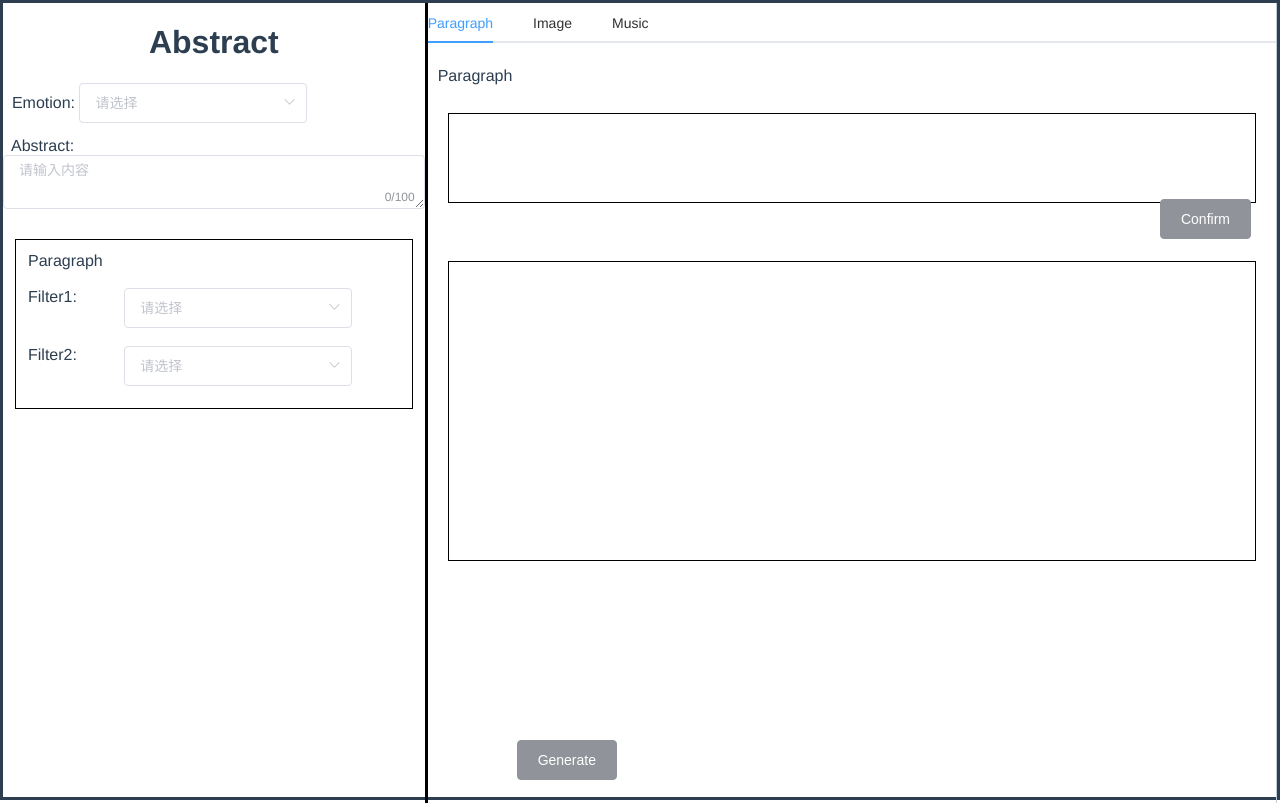
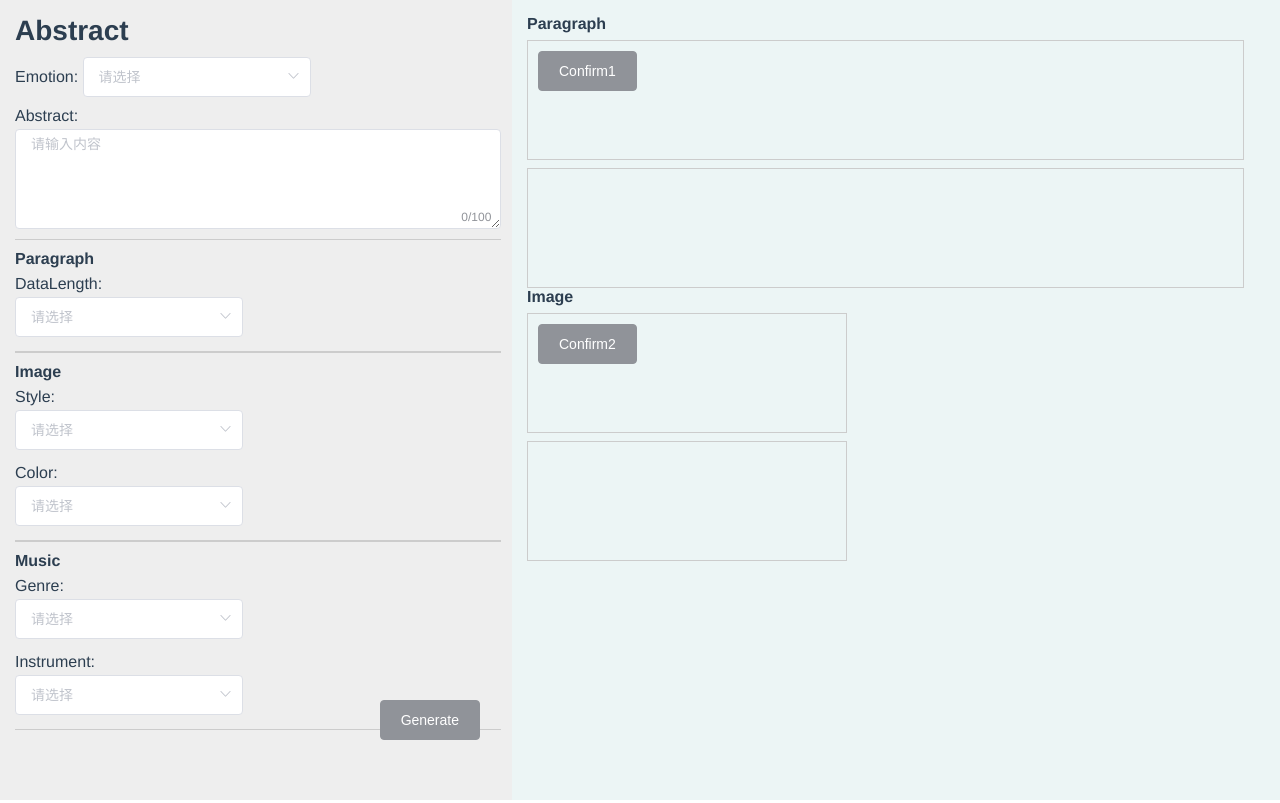
Before and after one commit to tinagty/emotion_project_demo, a Vue app: page /#/ in a window 1280 px wide. Built offline with nearby package versions, Linux system fonts and the light colour scheme.

Commit message:
重新布局左边完成

```diff
--- a/package.json
+++ b/package.json
@@ -13,6 +13,7 @@
   },
   "dependencies": {
     "element-ui": "^2.15.3",
+    "node-sass": "^4.14.1",
     "vue": "^2.5.2",
     "vue-router": "^3.0.1"
   },
@@ -46,8 +47,10 @@
     "postcss-loader": "^2.0.8",
     "postcss-url": "^7.2.1",
     "rimraf": "^2.6.0",
+    "sass-loader": "^7.3.0",
     "semver": "^5.3.0",
     "shelljs": "^0.7.6",
+    "style-loader": "^3.2.1",
     "uglifyjs-webpack-plugin": "^1.1.1",
     "url-loader": "^0.5.8",
     "vue-jest": "^1.0.2",
--- a/src/App.vue
+++ b/src/App.vue
@@ -25,9 +25,10 @@ export default {
   font-family: 'Avenir', Helvetica, Arial, sans-serif;
   -webkit-font-smoothing: antialiased;
   -moz-osx-font-smoothing: grayscale;
-  text-align: center;
+  /*text-align: center;*/
   color: #2c3e50;
-  border-style:solid;
+  padding: 0;
+  /*border-style:solid;*/
 }
 
 </style>
--- /dev/null
+++ b/src/components/css/pos.scss
@@ -0,0 +1,82 @@
+.pos {
+  position: fixed;
+  left: 0;
+  right: 0;
+  top: 0;
+  bottom: 0;
+  display: flex;
+  .input-title {
+    margin-bottom: 4px;
+  }
+  .input-box{
+    margin-bottom: 8px;
+  }
+  .big-title {
+    font-size: 16px;
+    font-weight: bold;
+    margin-bottom: 7px;
+  }
+  .biggest-title{
+    font-size: 28px;
+    font-weight: bold;
+    margin-bottom: 10px;
+  }
+  .left-container {
+    position: relative;
+    left: 0;
+    padding: 15px;
+    display: flex;
+    flex-flow: column nowrap;
+    justify-content: left;
+    align-items: flex-start;
+    height: 100vh;
+    width: 40vw;
+    background: #eee;
+    .input-line {
+      margin-bottom: 10px;
+    }
+    .big-box{
+      padding: 10px 0 0;
+      width: 38vw;
+      border-bottom: 1px solid #ccc;
+      border-top: 1px solid #ccc;
+    }
+    .el-textarea__inner {
+      width: 38vw;
+      height: 100px;
+    }
+    .generate-button {
+      position: absolute;
+      right: 32px;
+      bottom: 60px;
+    }
+  }
+  .right-container {
+    height: 100vh;
+    background: #ECF5F5;
+    width: 60vw;
+    padding:15px;
+    .confirm-button1{
+      position: absolute;
+      right: 28px;
+      top: 128px;
+    }
+    .confirm-button2{
+      position: absolute;
+      right: 108px;
+      top: 228px;
+    }
+    .confirm-box{
+      padding: 10px;
+      width: 56vw;
+      border: 1px solid #ccc;
+      height: 15vh;
+    }
+    .confirm-smallBox{
+      padding: 10px;
+      width: 25vw;
+      border: 1px solid #ccc;
+      height: 15vh;
+    }
+  }
+}
--- a/src/components/page/Pos.vue
+++ b/src/components/page/Pos.vue
@@ -1,24 +1,20 @@
 <template>
   <div class="pos">
-    <el-row>
-      <el-col :span='8' class="right-style" id="right-list">
-        <h1>Abstract</h1>
-        <div style="float:left">
-          &nbsp Emotion:
-            <el-select v-model="value" placeholder="请选择">
+    <div class="left-container">
+      <div class="biggest-title">Abstract</div>
+      <div class="input-line">
+        Emotion:
+        <el-select v-model="emoValue" placeholder="请选择">
           <el-option
-                v-for="item in options1"
+            v-for="item in emotion"
             :key="item.value"
             :label="item.label"
             :value="item.value">
           </el-option>
         </el-select>
-
       </div>
-        <br/><br/><br/>
-        <div>
-          <div style="float:left">&nbsp Abstract:</div>
-          <br/>
+      <div class="input-line">
+        <div class="input-title">Abstract:</div>
         <el-input
           type="textarea"
           placeholder="请输入内容"
@@ -28,62 +24,180 @@
         >
         </el-input>
       </div>
-
-        <br/>
-        <div class="bigBox">
+      <div class="big-box">
         <div>
-            <div style="float:left">Paragraph</div><br/><br/>
-            <div style="float:left">Filter1:</div>
-
-              <el-select v-model="para_value" placeholder="请选择">
+          <div class="input-title big-title">Paragraph</div>
+          <div class="input-line">
+            <div class="input-title">DataLength:</div>
+            <el-select class="input-title" v-model="paraValue" placeholder="请选择">
               <el-option
-                  v-for="item in paragraph_f1"
-                  :key="item.para_value"
-                  :label="item.para_label"
-                  :value="item.para_value">
+                v-for="item in paragraphF1"
+                :key="item.value"
+                :label="item.label"
+                :value="item.value">
               </el-option>
             </el-select>
-
-            <br/> <br/>
-            <div style="float:left">Filter2:</div>
-
-              <el-select v-model="value3" placeholder="请选择">
+          </div>
+        </div>
+      </div>
+      <div class="big-box">
+        <div>
+          <div class="input-title big-title">Image</div>
+          <div class="input-line">
+            <div class="input-title">Style:</div>
+            <el-select class="input-title" v-model="imgValue1" placeholder="请选择">
               <el-option
-                  v-for="item in options3"
-                  :key="item.value3"
-                  :label="item.label3"
-                  :value="item.value3">
+                v-for="item in imageF1"
+                :key="item.value"
+                :label="item.label"
+                :value="item.value">
               </el-option>
             </el-select>
+          </div>
+          <div class="input-line">
+            <div class="input-title">Color:</div>
+            <el-select class="input-title" v-model="imgValue2" placeholder="请选择">
+              <el-option
+                v-for="item in imageF2"
+                :key="item.value"
+                :label="item.label"
+                :value="item.value">
+              </el-option>
+            </el-select>
+          </div>
+        </div>
+      </div>
+      <div class="big-box">
+        <div>
+          <div class="input-title big-title">Music</div>
+          <div class="input-line">
+            <div class="input-title">Genre:</div>
+            <el-select class="input-title" v-model="musValue1" placeholder="请选择">
+              <el-option
+                v-for="item in musicF1"
+                :key="item.value"
+                :label="item.label"
+                :value="item.value">
+              </el-option>
+            </el-select>
+          </div>
+          <div class="input-line">
+            <div class="input-title">Instrument:</div>
+            <el-select class="input-title" v-model="musValue2" placeholder="请选择">
+              <el-option
+                v-for="item in musicF2"
+                :key="item.value"
+                :label="item.label"
+                :value="item.value">
+              </el-option>
+            </el-select>
+          </div>
+        </div>
+      </div>
+      <el-button type="info" class="generate-button">Generate</el-button>
+    </div>
+
+    <div class="right-container">
+<!--      {{something}}-->
+      <div class="input-title big-title">Paragraph</div>
+      <div class="confirm-box input-box">
+        <el-button type="info" class="confirm1-button">Confirm1</el-button>
+      </div>
+      <div class="confirm-box"></div>
+      <div class="input-title big-title">Image</div>
+      <div class="confirm-smallBox input-box">
+        <el-button type="info" class="confirm2-button">Confirm2</el-button>
+      </div>
+      <div class="confirm-smallBox"></div>
+    </div>
+
 
     </div>
-        </div>
-        <el-button style="position:absolute;right:660px;bottom:23px" type="info">Generate</el-button>
-      </el-col>
-      <el-col :span='16' class="title-style" id="title-list">
-        <el-tabs>
-          <el-tab-pane label="Paragraph">
-            <div class="smallTitle">
-              Paragraph
-            </div>
-            <br/><br/>
-            <div class="box1">
-              <el-button style="position:absolute;right:25px;top:142px" type="info">Confirm</el-button>
-            </div><br/>
-            <div class="box2">
+<!--    <el-row>-->
+<!--      <el-col :span='8' class="right-style" id="right-list">-->
+<!--        <h1>Abstract</h1>-->
+<!--        <div style="float:left">-->
+<!--            Emotion:-->
+<!--            <el-select v-model="value" placeholder="请选择">-->
+<!--              <el-option-->
+<!--                v-for="item in options1"-->
+<!--                :key="item.value"-->
+<!--                :label="item.label"-->
+<!--                :value="item.value">-->
+<!--              </el-option>-->
+<!--            </el-select>-->
 
-            </div>
-          </el-tab-pane>
-          <el-tab-pane label="Image">
+<!--        </div>-->
+<!--        <br/><br/><br/>-->
+<!--        <div>-->
+<!--          <div style="float:left">Abstract:</div>-->
+<!--          <br/>-->
+<!--          <el-input-->
+<!--            type="textarea"-->
+<!--            placeholder="请输入内容"-->
+<!--            v-model="textarea"-->
+<!--            maxlength="100"-->
+<!--            show-word-limit-->
+<!--          >-->
+<!--          </el-input>-->
+<!--        </div>-->
 
-          </el-tab-pane>
-          <el-tab-pane label="Music">
+<!--        <br/>-->
+<!--        <div class="bigBox">-->
+<!--          <div>-->
+<!--            <div style="float:left">Paragraph</div><br/><br/>-->
+<!--            <div style="float:left">Filter1:</div>-->
 
-          </el-tab-pane>
-        </el-tabs>
-      </el-col>
+<!--              <el-select v-model="para_value" placeholder="请选择">-->
+<!--                <el-option-->
+<!--                  v-for="item in paragraph_f1"-->
+<!--                  :key="item.para_value"-->
+<!--                  :label="item.para_label"-->
+<!--                  :value="item.para_value">-->
+<!--                </el-option>-->
+<!--              </el-select>-->
 
-    </el-row>
+<!--            <br/> <br/>-->
+<!--            <div style="float:left">Filter2:</div>-->
+
+<!--              <el-select v-model="value3" placeholder="请选择">-->
+<!--                <el-option-->
+<!--                  v-for="item in options3"-->
+<!--                  :key="item.value3"-->
+<!--                  :label="item.label3"-->
+<!--                  :value="item.value3">-->
+<!--                </el-option>-->
+<!--              </el-select>-->
+
+<!--          </div>-->
+<!--        </div>-->
+<!--        <el-button style="position:absolute;right:660px;bottom:23px" type="info">Generate</el-button>-->
+<!--      </el-col>-->
+<!--      <el-col :span='16' class="title-style" id="title-list">-->
+<!--        <el-tabs>-->
+<!--          <el-tab-pane label="Paragraph">-->
+<!--            <div class="smallTitle">-->
+<!--              Paragraph-->
+<!--            </div>-->
+<!--            <br/><br/>-->
+<!--            <div class="box1">-->
+<!--              <el-button style="position:absolute;right:25px;top:142px" type="info">Confirm</el-button>-->
+<!--            </div><br/>-->
+<!--            <div class="box2">-->
+
+<!--            </div>-->
+<!--          </el-tab-pane>-->
+<!--          <el-tab-pane label="Image">-->
+
+<!--          </el-tab-pane>-->
+<!--          <el-tab-pane label="Music">-->
+
+<!--          </el-tab-pane>-->
+<!--        </el-tabs>-->
+<!--      </el-col>-->
+
+
+<!--    </el-row>-->
   </div>
 </template>
 
@@ -91,84 +205,145 @@
 export default {
   name: "pos",
   mounted:function(){
-    var titleHeight=document.body.clientHeight;
-    console.log(titleHeight);
-    document.getElementById('title-list').style.height=titleHeight+'px';
-    document.getElementById('right-list').style.height=titleHeight+'px';
+    // var titleHeight=document.body.clientHeight;
+    // console.log(titleHeight);
+    // document.getElementById('title-list').style.height=titleHeight+'px';
+    // document.getElementById('right-list').style.height=titleHeight+'px';
   },
   data() {
     return {
-      options1: [
+      textarea:'',
+      emotion: [
+        {
+          value: '选项11',
+          label: '快乐'
+        }, {
+          value: '选项12',
+          label: '恐惧'
+        }, {
+          value: '选项13',
+          label: '愤怒'
+        }, {
+          value: '选项14',
+          label: '悲伤'
+        }, {
+          value: '选项15',
+          label: '喜爱'
+        }],
+      paragraphF1: [
         {
         value: '选项1',
-        label: '黄金糕'
+        label: '1-2个段落'
         },
         {
         value: '选项2',
-        label: '双皮奶'
+        label: '3-4个段落'
         },
         {
         value: '选项3',
-        label: '蚵仔煎'
+        label: '5个段落及以上'
         }],
-
-      paragraph_f1: [
+      imageF1:[
         {
-        para_value: 'f1',
-        para_label: '黄'
+          value: '选项1',
+          label: '动漫风'
         },
         {
-        para_value: 'f2',
-        para_label: '红'
+          value: '选项2',
+          label: '油画风'
         },
         {
-        para_value: 'f3',
-        para_label: '白'
+          value: '选项3',
+          label: '水彩风'
         }],
-
-      options3: [{
-        value3: '选项11',
-        label3: '快乐'
-      }, {
-        value3: '选项12',
-        label3: '伤心'
-      }, {
-        value3: '选项13',
-        label3: '愤怒'
-      }, {
-        value3: '选项14',
-        label3: '喜悦'
-      }, {
-        value3: '选项15',
-        label3: '郁闷'
+      imageF2:[
+        {
+          value: '选项1',
+          label: '黄色'
+        },
+        {
+          value: '选项2',
+          label: '红色'
+        },
+        {
+          value: '选项3',
+          label: '蓝色'
+        },
+        {
+          value: '选项4',
+          label: '绿色'
+        },
+        {
+          value: '选项5',
+          label: '粉色'
+        },
+        {
+          value: '选项6',
+          label: '黑色'
         }],
-
-      value: '',
-      para_value:'',
-      value3:''
+      musicF1:[
+        {
+          value: '选项1',
+          label: '流行音乐'
+        },
+        {
+          value: '选项2',
+          label: '古典音乐'
+        },
+        {
+          value: '选项3',
+          label: '说唱'
+        }],
+      musicF2:[
+        {
+          value: '选项1',
+          label: '吉他主旋'
+        },
+        {
+          value: '选项2',
+          label: '钢琴主旋'
+        },
+        {
+          value: '选项3',
+          label: '民乐主旋'
+        }],
+      emoValue: '',
+      paraValue:'',
+      imgValue1:'',
+      imgValue2:'',
+      musValue1:'',
+      musValue2:'',
+      // something: '还没来数据'
     }
-  }
+  },
+  // methods: {
+  //   handleGenerate() {//操作后進入該函數
+  //      getList({ style: this.options1.value, }).then() //後台的style賦值
+  //   }
+  // }
 }
 </script>
 
-<style>
-.bigBox{
-  border:1px solid rgb(0,0,0);
-  padding:12px;
-  margin:12px;
-  height:170px;
-}
+<style lang="scss">
+@import "../css/pos.scss";
+
+//.bigBox{
+//  border:1px solid rgb(0,0,0);
+//  padding:12px;
+//  margin:12px;
+//  height:170px;
+//}
 .box2{
   border:1px solid rgb(0,0,0);
   padding:20px;
   margin:20px;
-  height:300px;
+  height:75%;
 }
 .box1{
   border:1px solid rgb(0,0,0);
   padding:20px;
   margin:20px;
-  height:90px;
+  height:25%;
 }
 .smallTitle{
   float:left;
```
Also changed, not shown: 2 other files (tests, documents, lock files or other folders). Lines whose indentation alone changed are shown as unchanged.
